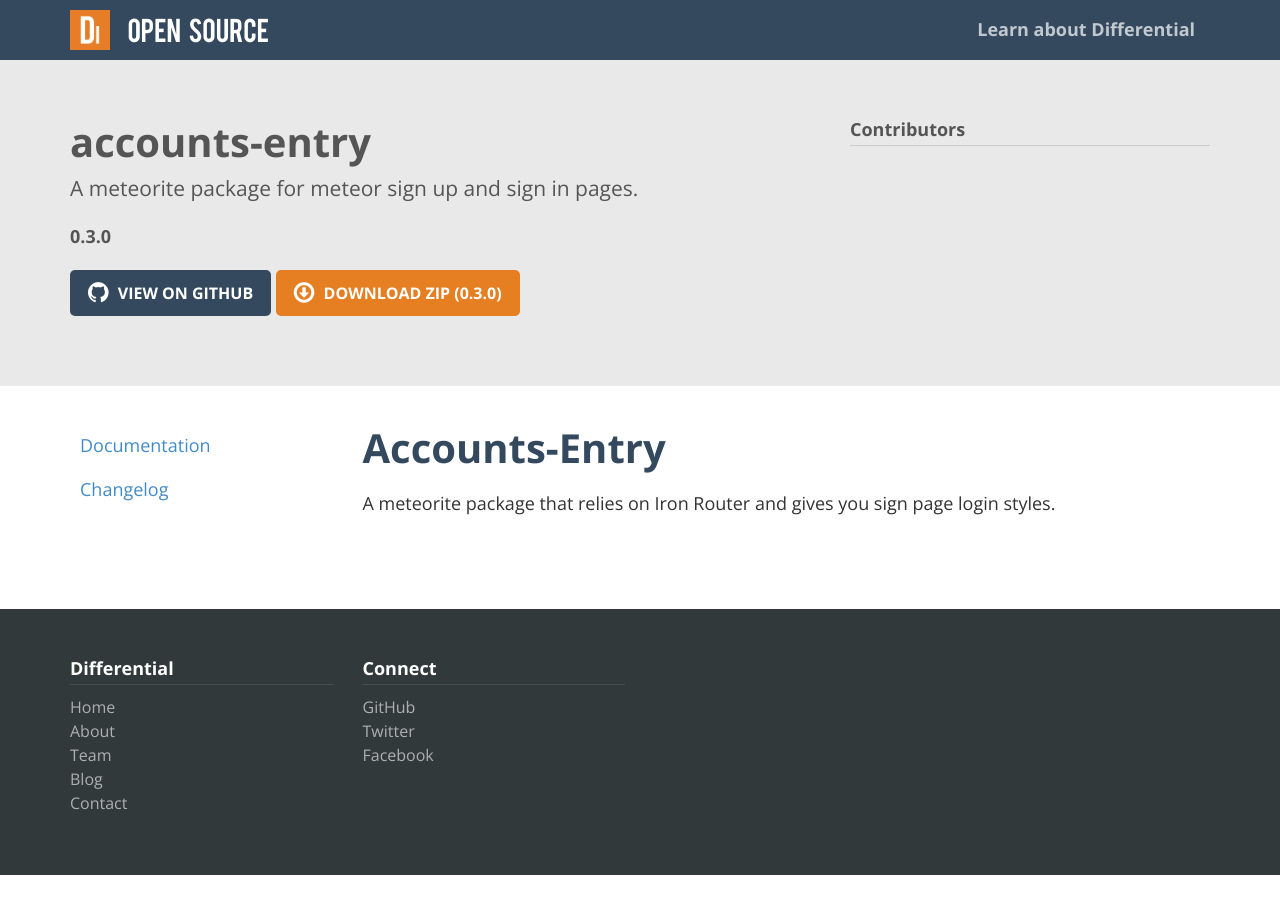
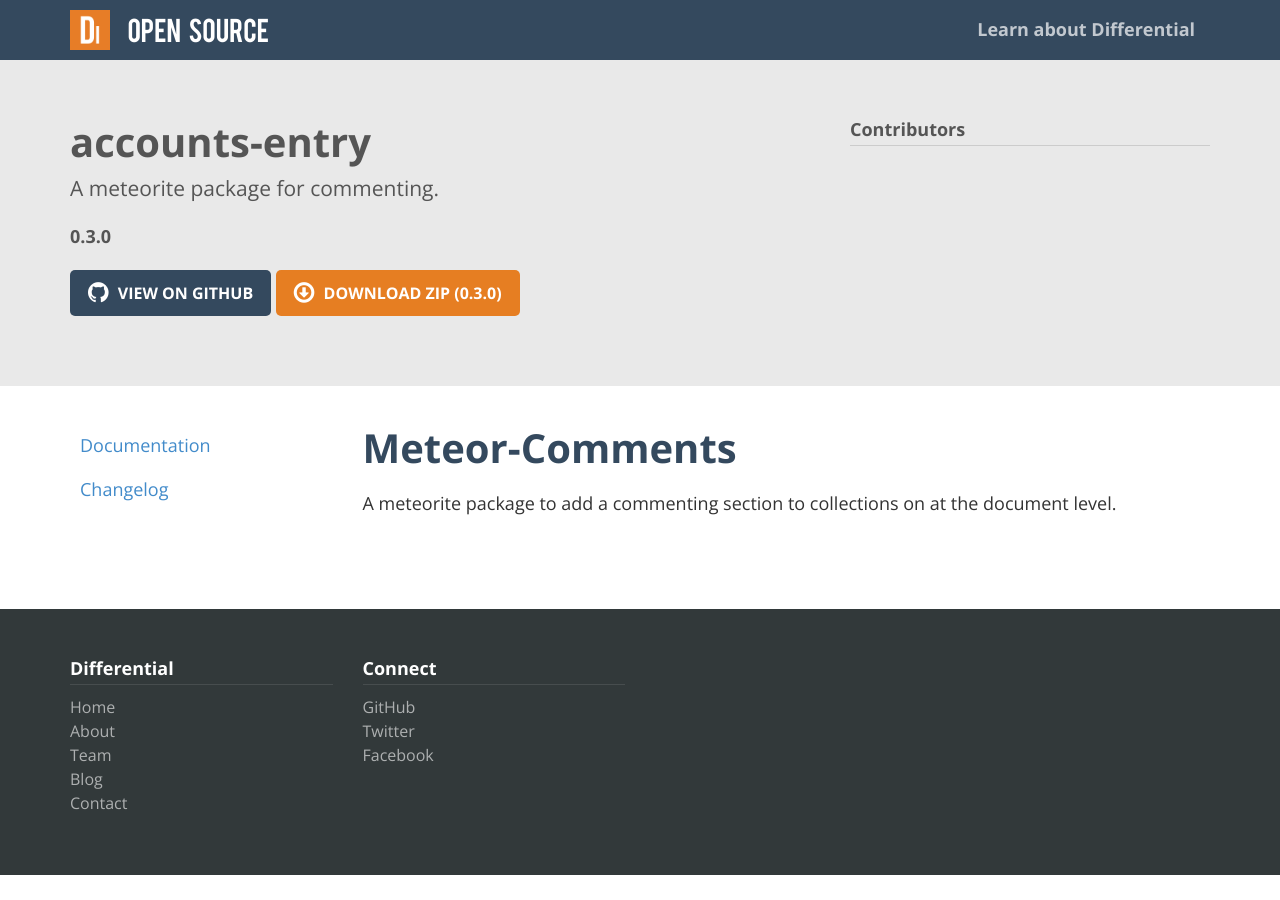
Before and after one commit to Differential/meteor-comments, a Jekyll site: the page built from index.markdown, in a window 1280 px wide. Built offline with Jekyll 4.4.1, drawn with Linux system fonts in a browser that asks for light colours; nearby versions of some CDN libraries; Markdown is read by kramdown in place of the engine named in the settings.

Commit message:
Update index.markdown

```diff
--- a/index.markdown
+++ b/index.markdown
@@ -3,9 +3,9 @@ layout: default
 username: BeDifferential
 repo: accounts-entry
 version: 0.3.0
-desc: A meteorite package for meteor sign up and sign in pages.
+desc: A meteorite package for commenting.
 
 ---
-# accounts-entry
+# meteor-comments
 
-A meteorite package that relies on Iron Router and gives you sign page login styles.
+A meteorite package to add a commenting section to collections on at the document level.
```
